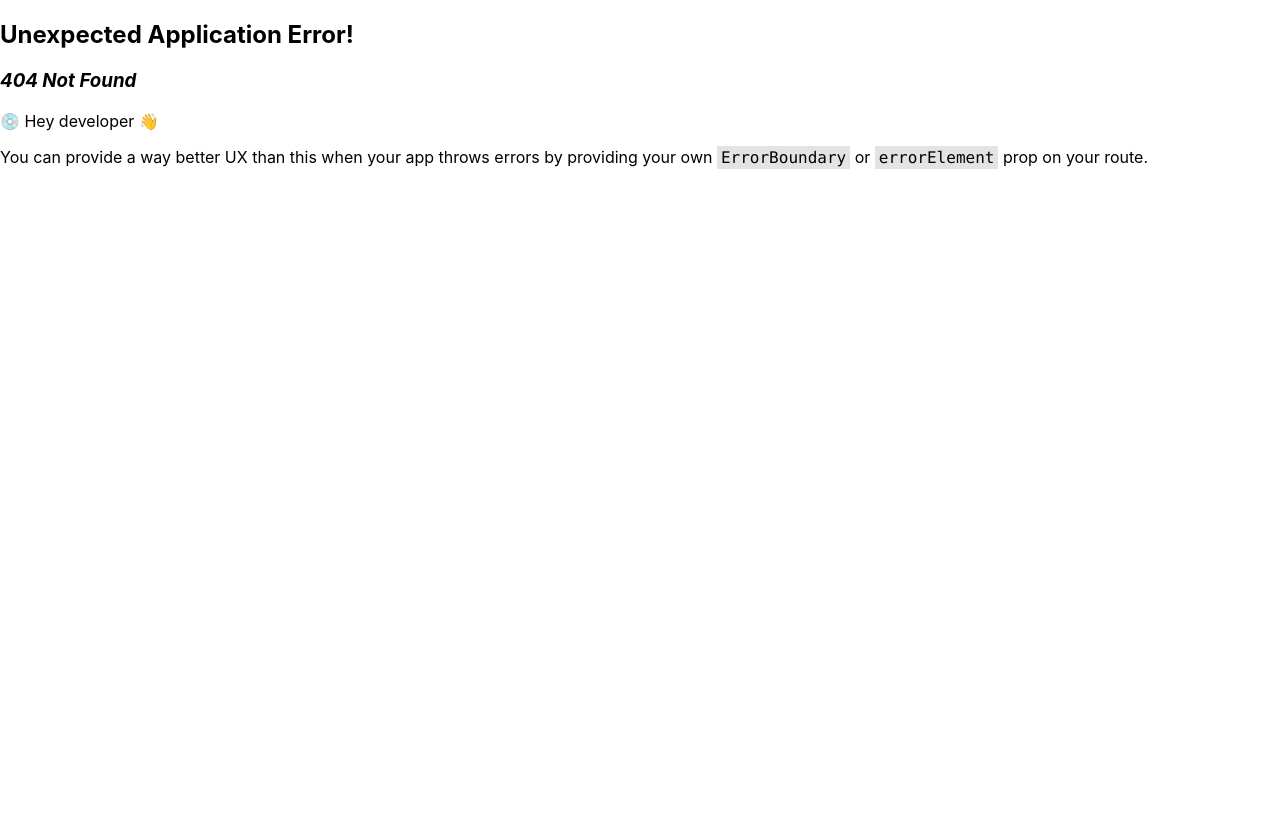
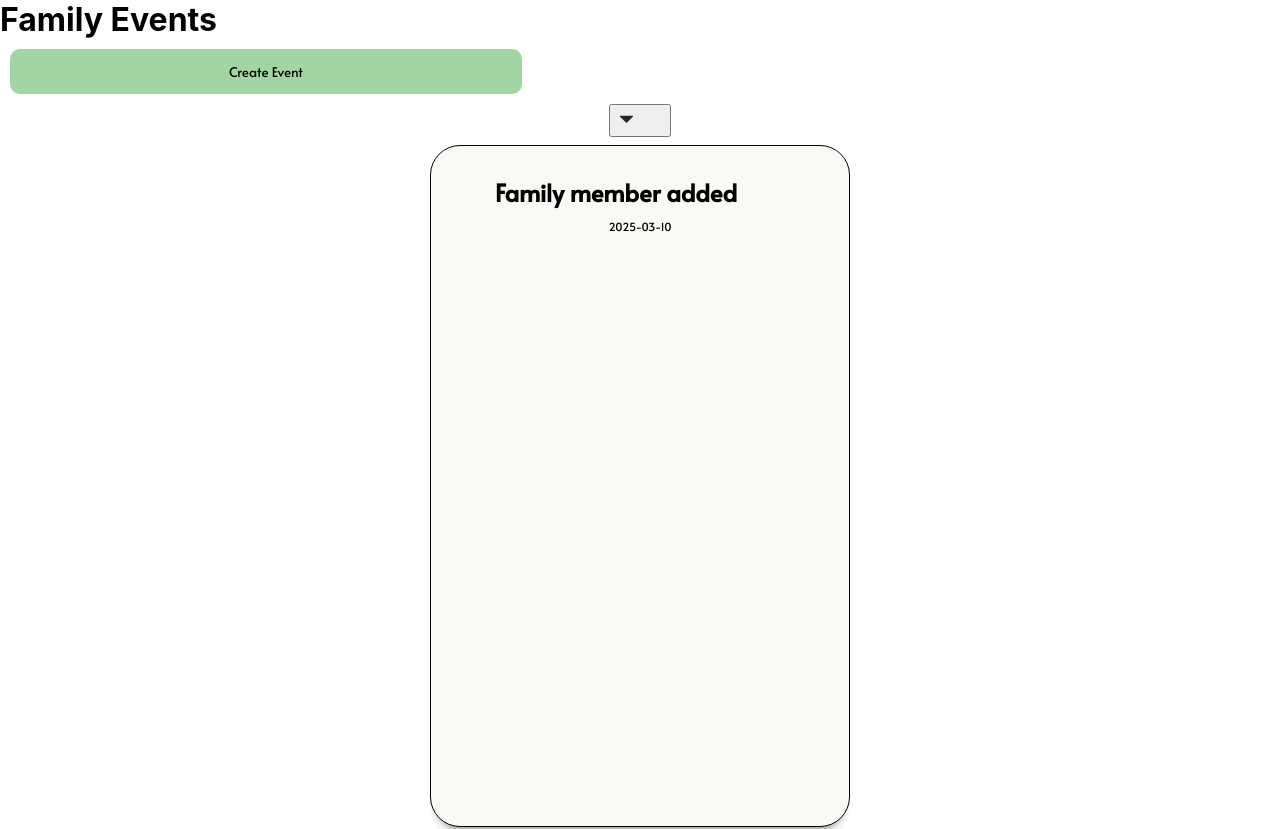
Before and after one commit to aambrose1/SeniorProject_KinTree, a React (Create React App) app in the folder client/: page /useractivitydash in a window 1280 px wide. Before the commit this address had no page. Shown: the top 829 px of the page. Before the commit the page ends 800 px from the top, so only its background shows below. Built offline with nearby package versions, Linux system fonts and the light colour scheme.

Commit message:
added routing for UAB and modified index.js for this

```diff
--- a/client/src/components/UserActivityDash.js
+++ b/client/src/components/UserActivityDash.js
@@ -1,24 +1,41 @@
 import React, { useState, useEffect } from "react";
 import { BrowserRouter as Router, Routes, Route, Link } from "react-router-dom";
-import { Card, CardContent } from "@/components/ui/card";
-import { Button } from "@/components/ui/button";
-import { Bell, Calendar } from "lucide-react";
-import { motion } from "framer-motion";
-import {ReactComponent as DropDown} from "../assets/"
-import * as styles from "./styles"
+//import { Card, CardContent } from "@/components/ui/card";
+//import { Button } from "@/components/ui/button";
+//import { Bell, Calendar } from "lucide-react";
+//import { motion } from "framer-motion";
+import {ReactComponent as DropDown} from "../assets/dropdown-arrow.svg";
+import {ReactComponent as Plus} from "../assets/plus-icon.svg";
+import * as styles from "./styles";
 
 //temporary events; need to replace with data retrieval through API
 const mockEvents = [
-  { id: 1, title: "Family member added", date: 3102025, new: true },
-  { id: 2, title: "Family member deleted", date: 3152025, new: false },
-  { id: 3, title: "Family event created", date: 7082025, new: true },
+  { id: 1, title: "Family member added", date: '2025-03-10', new: true },
+  { id: 2, title: "Family member deleted", date: '2025-03-15', new: false },
+  { id: 3, title: "Family event created", date: '2024-07-08', new: true },
 ];
 
 //the filterDate value is false for filtering oldest first, and then true for filtering newest first
 function Dashboard() {
-  const [events, setEvents] = useState([]);
+
+  let data = mockEvents;
+  const [events, setEvents] = useState(data);
   const [sortDate, setSortDate] = useState("newest");
   const [sortedEvents, setSortedEvents] = useState(data);
+  const [isHovering, setIsHovering] = useState(false);
+
+  const ButtonStyle = {
+    fontFamily: 'Alata',
+    backgroundColor: isHovering ? '#3a5a40' : '#a2d59f',
+    color: isHovering ? 'white' : 'black',
+    borderRadius: '10px',
+    border: 'none',
+    padding: '10px 20px',
+    margin: '10px',
+    cursor: 'pointer',
+    width: '40%',
+    height: '45px'
+  };
 
   const handleSort = (sortSelection) => {
     // Simulating fetching events from an API
@@ -38,20 +55,22 @@ function Dashboard() {
 
   return (
     <div>
-      <h1 style={styles.Header}>User Activity Dashboard</h1>
-      <button ></button>
-      <div style={styles.Container}>
+      <h1 style={styles.Header}>Family Events</h1>
+      <div style={styles.ButtonDivStyle}>
+        {/*ToDo: need to add a link to the create event page here */}
+        <button style={ButtonStyle} onMouseEnter={() => setIsHovering(true)} onMouseLeave={() => setIsHovering(false)}>Create Event</button>
+      </div>
+      <div>
         <div style={styles.ListStyle}>
+          <button style={{alignItems: "center", paddingBottom: "0px", paddingLeft: "3px", paddingRight: "30px"}}><DropDown style={{ width: "25px", height: "25px"}}/></button>
           {events.map((event) => (
-            <motion.div key={event.id} initial={{ opacity: 0 }} animate={{ opacity: 1 }}>
-              <Card style={styles.Card}>
-                <CardContent style={styles.CardContent}>
-                  <h2 style={styles.ItemStyle}>{event.title}</h2>
-                  <p style={styles.TextStyle}>{event.date}</p>
-                </CardContent>
-                {event.new && <Bell className="text-red-500" />}
-              </Card>
-            </motion.div>
+            <div key={event.id}>
+              <div style={styles.Container}>
+                <h2 style={styles.ItemStyle}>{event.title}</h2>
+                <p style={styles.TextStyle}>{event.date}</p>
+              </div>
+
+            </div>
           ))}
         </div>
       </div>
@@ -60,3 +79,4 @@ function Dashboard() {
 };
 
 export default Dashboard;
+//{event.new && <h4 className="text-red-500">New!</h4>}
--- a/client/src/components/styles.js
+++ b/client/src/components/styles.js
@@ -1,3 +1,5 @@
+import Dashboard from "./UserActivityDash";
+
 export const DefaultStyle = {
     display: 'flex',
     flexDirection: 'column',
@@ -65,19 +67,6 @@ export const DefaultStyle = {
     margin: '0'
   };
 
-  export const ButtonStyle = {
-    fontFamily: 'Alata',
-    backgroundColor: '#3a5a40',
-    color: 'white',
-    borderRadius: '10px',
-    border: 'none',
-    padding: '10px 20px',
-    margin: '10px',
-    cursor: 'pointer',
-    width: '40%',
-    height: '45px'
-  };
-
   export const WhiteButtonStyle = {
     fontFamily: 'Alata',
     backgroundColor: 'white',
@@ -95,7 +84,7 @@ export const DefaultStyle = {
     fontFamily: 'Alata',
     display: 'flex',
     justifyContent: 'space-between',
-    alignItems: 'flex-end',
+    alignItems: 'flex-end'
   };
 
   export const TextStyle = {
--- a/client/src/index.js
+++ b/client/src/index.js
@@ -11,6 +11,7 @@ import Login from './pages/Login/Login';
 import Family from './pages/Family/Family';
 import ShareTree from './pages/Tree/ShareTree/ShareTree';
 import ViewSharedTrees from './pages/Tree/ViewSharedTrees/ViewSharedTrees';
+import Dashboard from './components/UserActivityDash';
 
 // creates pages for different paths - buttons should be links to the paths and then the components will populate
 const router = createBrowserRouter([
@@ -44,6 +45,10 @@ const router = createBrowserRouter([
     path: '/family',
     element: <Family />
   },
+  {
+    path: '/useractivitydash',
+    element: <Dashboard/>
+  }
 
 ])
 
--- a/client/src/pages/Home/Home.js
+++ b/client/src/pages/Home/Home.js
@@ -24,6 +24,7 @@ function Home() {
                 >
                     Github Repository
                 </a>
+                <Link to='/useractivitydash'>Family Events</Link>
             </header>
 
         </>
```
Also changed, not shown: client/src/assets/dropdown-arrow.svg (added), client/src/assets/plus-icon.svg (added).
